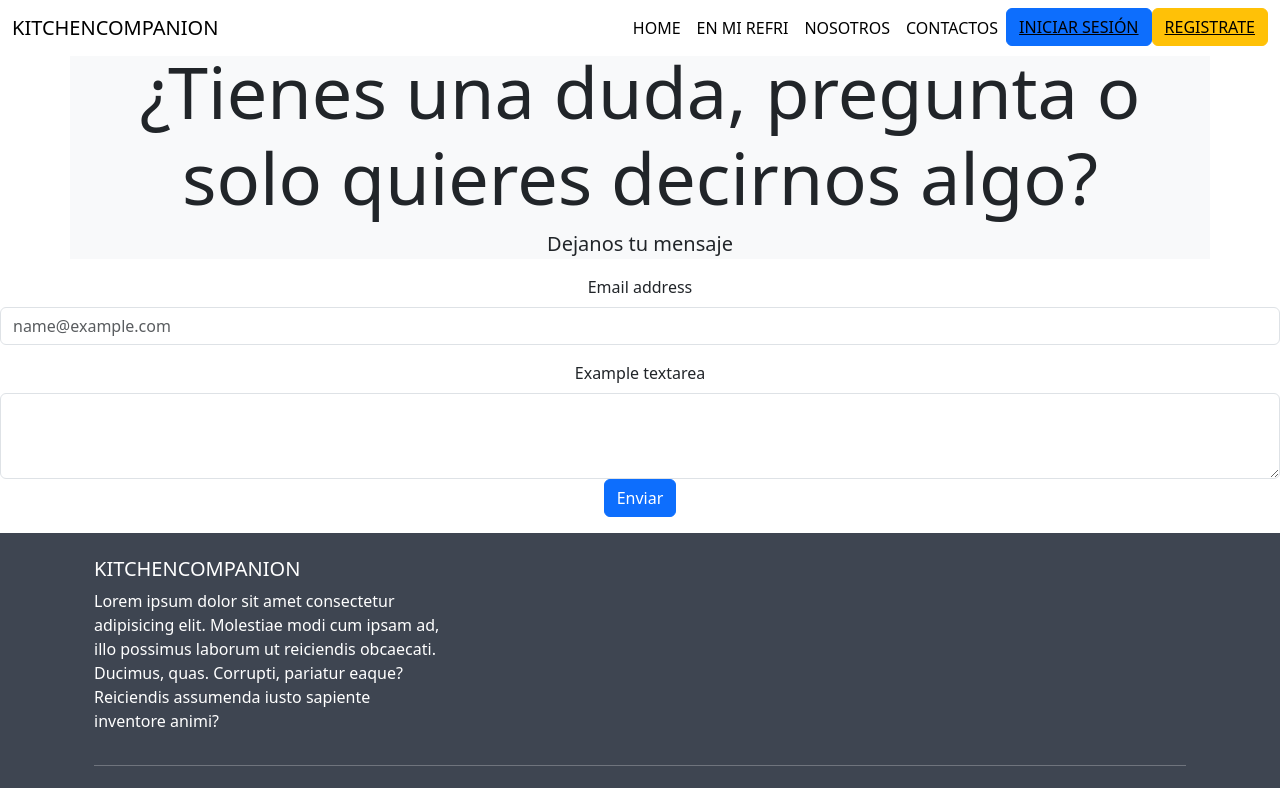
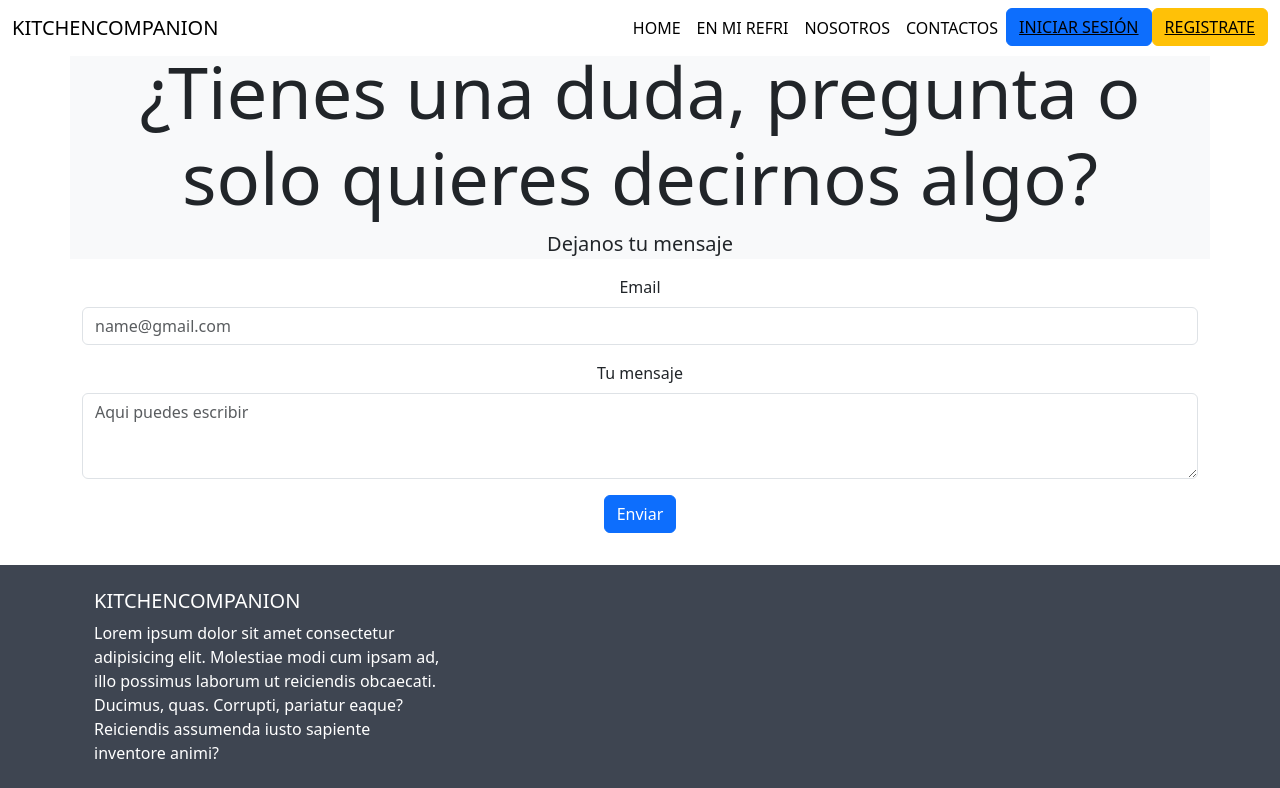
Before and after one commit to titoshiro/KitchenCompanion, a React (Vite) app in the folder REACT-KITCHENCOMPANION/: page /Contactos in a window 1280 px wide. Shown: the top 788 px of the page. Built offline with nearby package versions, Linux system fonts and the light colour scheme.

Commit message:
register

```diff
--- a/REACT-KITCHENCOMPANION/package.json
+++ b/REACT-KITCHENCOMPANION/package.json
@@ -18,9 +18,10 @@
     "localforage": "^1.10.0",
     "match-sorter": "^6.3.1",
     "react": "^18.2.0",
+    "react-bootstrap": "^2.8.0",
     "react-dom": "^18.2.0",
     "react-icons": "^4.10.1",
-    "react-router-dom": "^6.14.0",
+    "react-router-dom": "^6.14.1",
     "react-toastify": "^9.1.3",
     "sort-by": "^1.2.0"
   },
--- a/REACT-KITCHENCOMPANION/src/component/FormControls.jsx
+++ b/REACT-KITCHENCOMPANION/src/component/FormControls.jsx
@@ -1,15 +1,17 @@
 const FormControls = () => {
   return (
+    <div className="container">
     <div className="text-center">
       <div className="mb-3">
-        <label htmlFor="exampleFormControlInput1" className="form-label">Email address</label>
-        <input type="email" className="form-control" id="exampleFormControlInput1" placeholder="name@example.com" />
+        <label htmlFor="exampleFormControlInput1" className="form-label">Email</label>
+        <input type="email" className="form-control" id="exampleFormControlInput1" placeholder="name@gmail.com" />
       </div>
       <div className="mb-3">
-        <label htmlFor="exampleFormControlTextarea1" className="form-label">Example textarea</label>
-        <textarea className="form-control" id="exampleFormControlTextarea1" rows="3"></textarea>
-        <button type="button" className="btn btn-primary">Enviar</button>
+        <label htmlFor="exampleFormControlTextarea1" className="form-label">Tu mensaje</label>
+        <textarea className="form-control" id="exampleFormControlTextarea1" rows="3" placeholder="Aqui puedes escribir"></textarea>
+        <button type="button" className="btn btn-primary m-3">Enviar</button>
       </div>
+    </div>
     </div>
   );
 }
--- a/REACT-KITCHENCOMPANION/src/component/navbar.jsx
+++ b/REACT-KITCHENCOMPANION/src/component/navbar.jsx
@@ -18,11 +18,10 @@ const Navbar = ({
             {empresa}
           </a>
           <button
-            className="navbar-toggler bg-white"
+            className="navbar-toggler"
             type="button"
             data-bs-toggle="collapse"
-            data-bs-target="#navbarSupportedContent"
-            aria-controls="navbarSupportedContent"
+            data-bs-target="#navbarSupportedContent" aria-controls="navbarSupportedContent"
             aria-expanded="false"
             aria-label="Toggle navigation"
           >
@@ -75,10 +74,7 @@ const Navbar = ({
           </div>
         </div>
       </nav>
-      <div className="container-fluid mt-5">
-        {/* Agrega un margen superior de 5 (puedes ajustar este valor según sea necesario) */}
-        {/* Aquí va el contenido principal de tu página */}
-      </div>
+      <div className="container-fluid mt-5">{/* {espacio extra} */}</div>
     </div>
   );
 };
--- a/REACT-KITCHENCOMPANION/src/pages/Home.jsx
+++ b/REACT-KITCHENCOMPANION/src/pages/Home.jsx
@@ -1,11 +1,33 @@
 
 import { Navbar } from "../component/navbar";
 import { CardsPrincipal } from '../component/cardsprincipal';
-import fotoComida from "../imagenes/fotoComida.jpg"
+// import fotoComida from "../imagenes/fotoComida.jpg"
+import { useState, useEffect } from "react";
+
+const Home = () => {
+
+  const [imagenhome, setImagenhome] = useState("");
 
 
-const Home = () => {
+  useEffect(() => {
+    fetchHomedata();
+  });
+
+  const fetchHomedata = () => {
+    fetch(`http://127.0.0.1:5000/api/home`)
+      .then((response) => response.json())
+      .then((data) => {
+       console.log (setImagenhome(data));
+
+      })
+      .catch(console.error);
+  };
+
+
+
+
   return (
+
     <>
       <Navbar
       empresa="KITCHENCOMPANION"
@@ -15,7 +37,7 @@ const Home = () => {
       enmirefri="EN MI REFRI"
       registrarse="REGISTRATE"/>
       <CardsPrincipal
-      imagen={fotoComida}
+      imagen={imagenhome}
       titulo="Tu mejor amigo en la cocina"
       texto="¡No te compliques!"
       subtexto="KitchenCompanion te suluciona la pega"
--- a/REACT-KITCHENCOMPANION/src/pages/Register.jsx
+++ b/REACT-KITCHENCOMPANION/src/pages/Register.jsx
@@ -7,13 +7,28 @@ const Register = () => {
   const [name, setName] = useState("");
   const [password, setPassword] = useState("");
 
+
   const handleRegister = (e) => {
     e.preventDefault();
-    // lógica de registro
-    //  crear una cuenta de usuario
 
-    // Después de un registro redirigir al usuario a la página de inicio de sesión
-    navigate("/login");
+
+    fetch("http://127.0.0.1:5000/api/users", {
+      method: "POST",
+      headers: {
+        "Content-Type": "application/json",
+      },
+      body: JSON.stringify({ name, password }),
+    })
+      .then((response) => {
+        if (response.ok) {
+          navigate("/login");
+        } else {
+          console.error("Error:", response.status);
+        }
+      })
+      .catch((error) => {
+        console.error("Error",error);
+      });
   };
 
   return (
@@ -34,7 +49,7 @@ const Register = () => {
             Name
           </label>
           <input
-          value={name}
+            value={name}
             type="name"
             onChange={(e) => setName(e.target.value)}
             className="form-control"
@@ -42,7 +57,7 @@ const Register = () => {
             aria-describedby="emailHelp"
           />
           <div id="emailHelp" className="form-text">
-           blablabla
+            name
           </div>
         </div>
         <div className="mb-3">
@@ -50,7 +65,7 @@ const Register = () => {
             Password
           </label>
           <input
-          value={password}
+            value={password}
             type="password"
             onChange={(e) => setPassword(e.target.value)}
             className="form-control"
```
Also changed, not shown: REACT-KITCHENCOMPANION/src/component/cardsprincipal.jsx (+5 -5 lines), REACT-KITCHENCOMPANION/src/component/asdasd.jsx (deleted), 1 other file (tests, documents, lock files or other folders).
